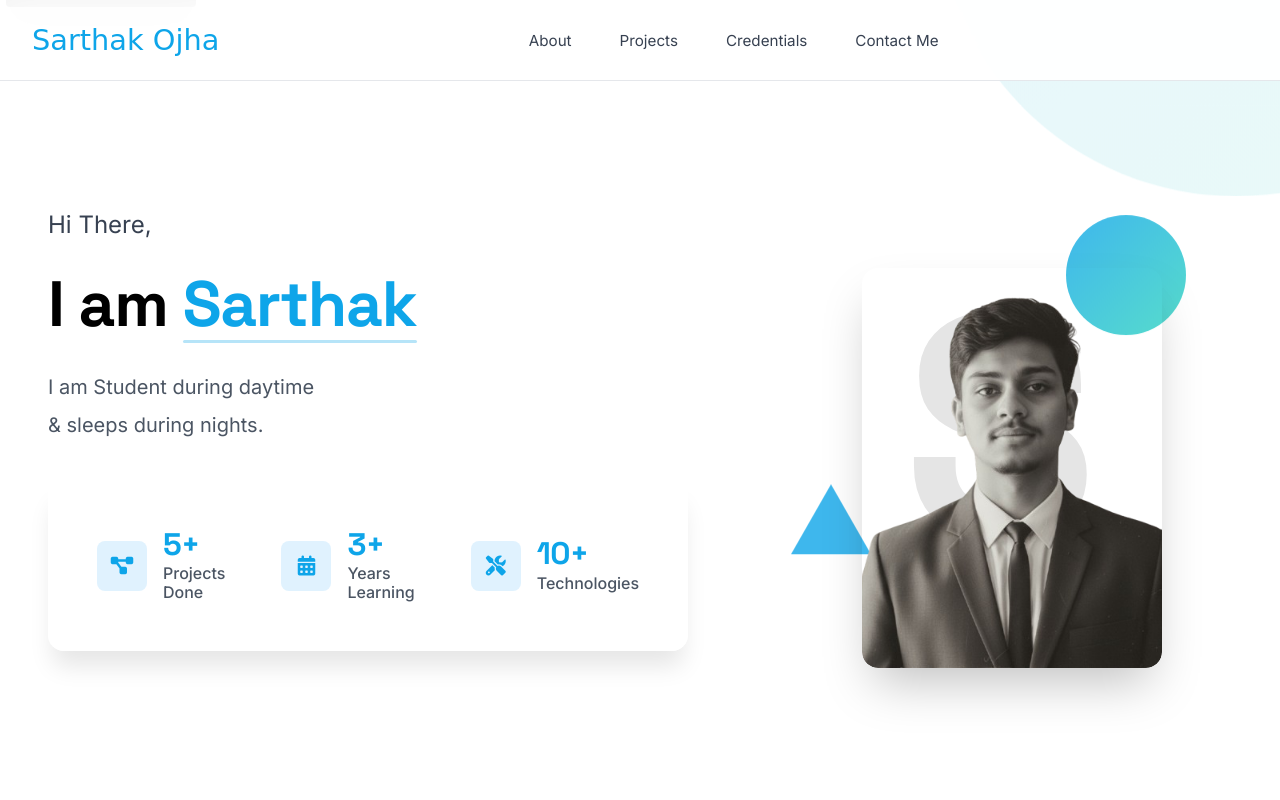
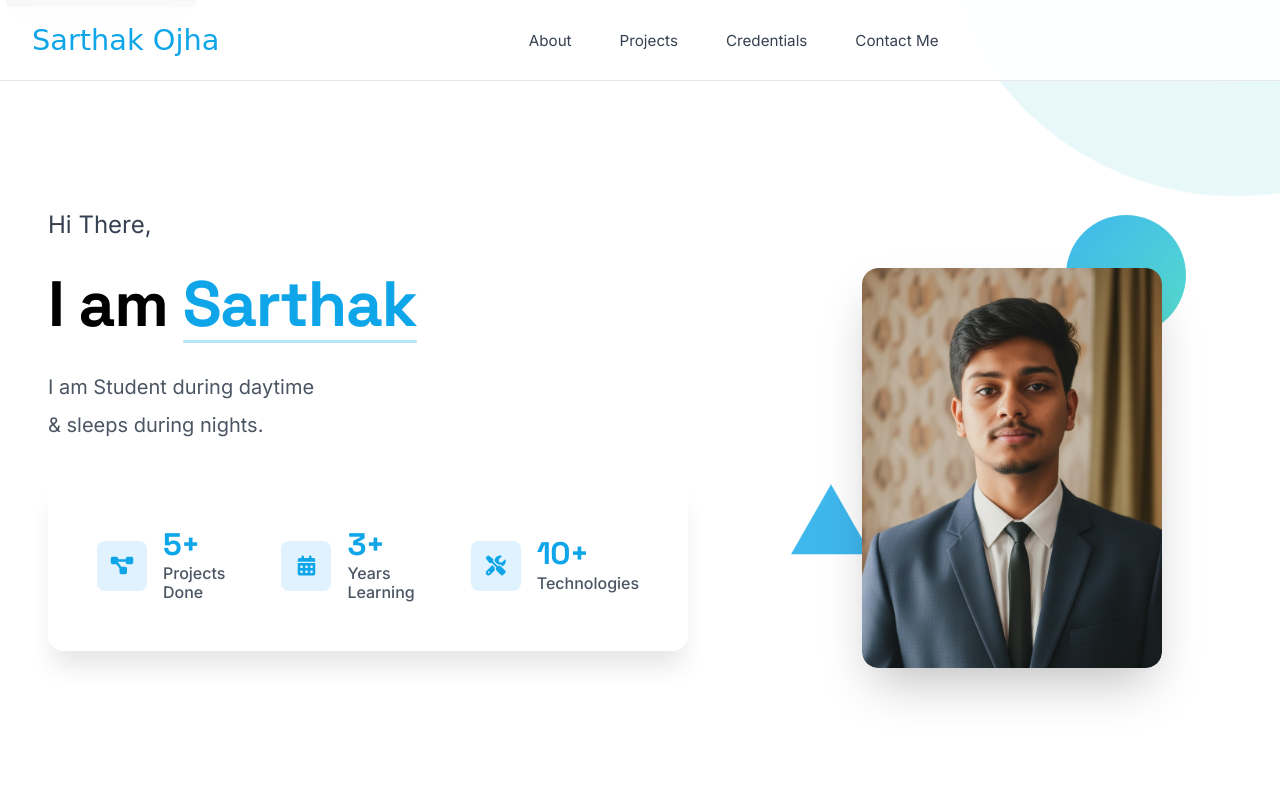
Before and after one commit to Sarthak-Ojha/website-final, a plain HTML site: page index.html in a window 1280 px wide. Shown: the top 800 px of the page. Drawn offline with nearby package versions, Linux system fonts and the light colour scheme.

Commit message:
Night Work

```diff
--- a/index.html
+++ b/index.html
@@ -182,7 +182,7 @@
                                 <div class="shape shape-dots"></div>
                             </div>
                             <div class="profile-image">
-                                <img src="profile.png" alt="Sarthak Ojha" loading="lazy" onload="this.nextElementSibling.style.display='none'" style="pointer-events: none; user-select: none;">
+                                <img src="profile.jpeg" alt="Sarthak Ojha" loading="lazy" onload="this.nextElementSibling.style.display='none'" style="pointer-events: none; user-select: none;">
                                 <div class="profile-placeholder">
                                     <i data-lucide="user"></i>
                                 </div>
```
Also changed, not shown: profile.jpeg (added), profile.png (deleted).
